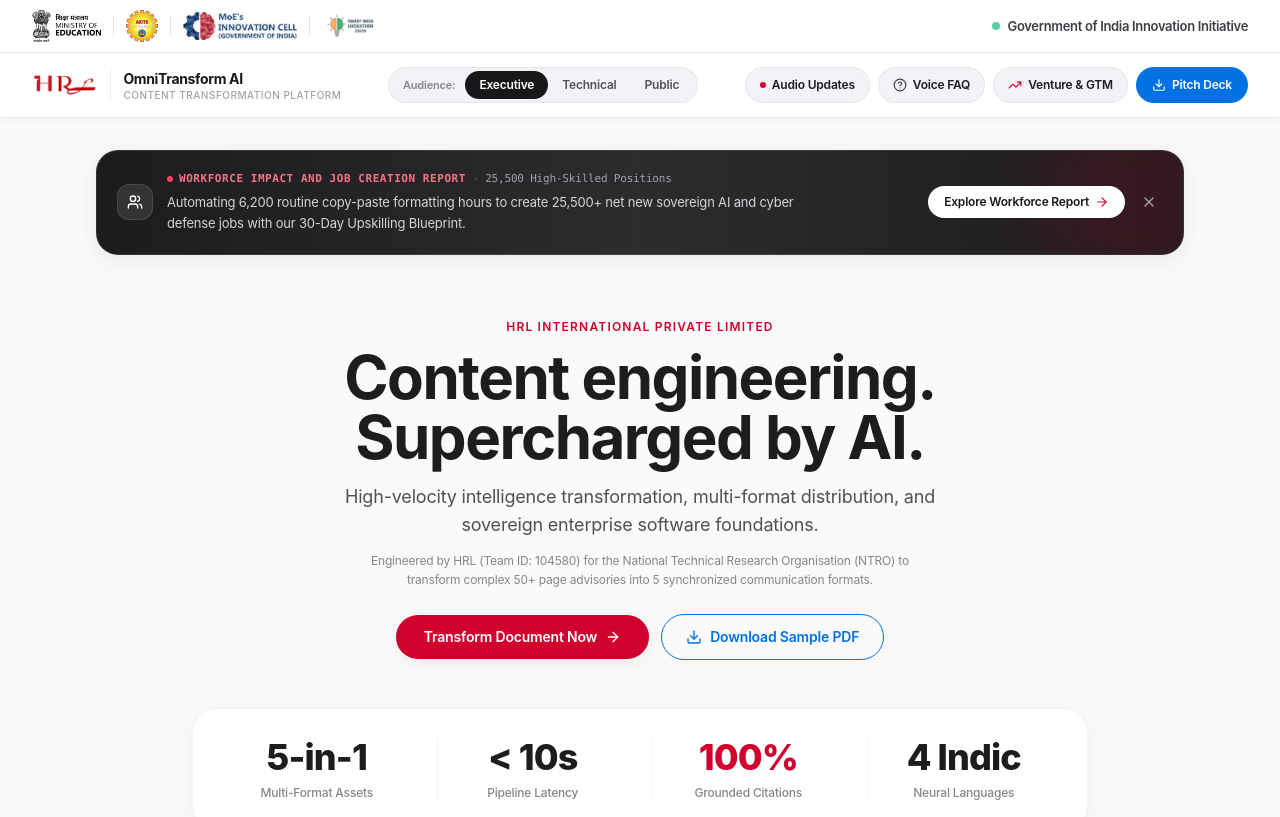
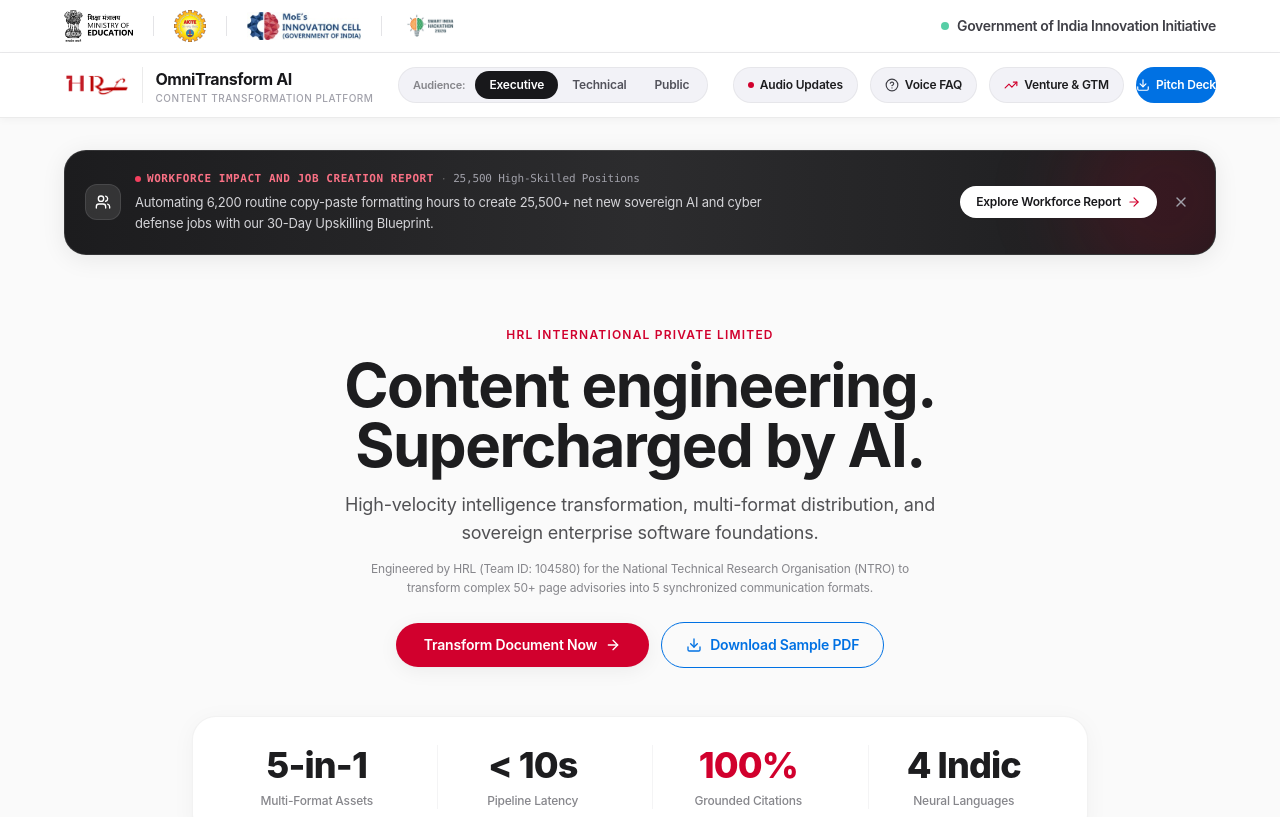
Before and after one commit to hrlpavan/sih-2026-media-problem-statements, a React (Vite) app in the folder frontend/: page / in a window 1280 px wide. Shown: the top 817 px of the page. Built offline with nearby package versions, Linux system fonts and the light colour scheme.

Commit message:
Configure GitHub Pages live HTTPS deployment with GitHub Actions workflow, relative base path, and SPA 404 fallback

```diff
--- a/frontend/src/App.tsx
+++ b/frontend/src/App.tsx
@@ -81,7 +81,7 @@
         onOpenVentureModal={() => setShowVentureModal(true)}
       />
 
-      <main className="flex-1 max-w-6xl w-full mx-auto px-4 sm:px-6 lg:px-8 py-8 space-y-8">
+      <main className="flex-1 w-full max-w-[1400px] mx-auto px-4 sm:px-8 lg:px-12 xl:px-16 py-8 space-y-10">
         {/* Sovereign Workforce Awareness Banner */}
         <WorkforceAwarenessBanner onOpenReport={() => setShowWorkforceModal(true)} />
 
--- a/frontend/src/components/Footer.tsx
+++ b/frontend/src/components/Footer.tsx
@@ -2,8 +2,8 @@
 
 export const Footer: React.FC = () => {
   return (
-    <footer className="bg-white border-t border-zinc-200 mt-20 pt-8 pb-12 text-[#6E6E73] text-[11px] sm:text-xs leading-relaxed no-print">
-      <div className="max-w-6xl mx-auto px-4 sm:px-6 lg:px-8 space-y-6">
+    <footer className="bg-white border-t border-zinc-200 mt-20 pt-10 pb-14 text-[#6E6E73] text-[11px] sm:text-xs leading-relaxed no-print w-full">
+      <div className="w-full max-w-[1400px] mx-auto px-4 sm:px-8 lg:px-12 xl:px-16 space-y-8">
         {/* 4-Item Legal & Official Accreditation Notes */}
         <div className="space-y-1.5 font-normal text-[#86868B] text-[11px] sm:text-xs">
           <p>
@@ -47,7 +47,7 @@
         {/* Bottom Copyright & Footer Links */}
         <div className="flex flex-col lg:flex-row items-start justify-between gap-6 pt-1">
           {/* Copyright Text */}
-          <div className="max-w-lg text-[#86868B] text-[11px] leading-relaxed">
+          <div className="max-w-xl text-[#86868B] text-[11px] leading-relaxed">
             Copyright © 2026 Pavan Kumar Sadashiv. HRL International™ and HRL International Private Limited™ are asserted trademarks of Pavan Kumar Sadashiv. All rights reserved.
           </div>
 
--- a/frontend/src/components/GovtHeaderRibbon.tsx
+++ b/frontend/src/components/GovtHeaderRibbon.tsx
@@ -3,9 +3,9 @@
 export const GovtHeaderRibbon: React.FC = () => {
   return (
     <div className="bg-white border-b border-zinc-200/80 py-2 select-none no-print transition-all w-full">
-      <div className="max-w-7xl mx-auto px-4 sm:px-6 lg:px-8 flex flex-col sm:flex-row items-center justify-between gap-3">
+      <div className="w-full px-4 sm:px-8 lg:px-12 xl:px-16 2xl:px-24 flex flex-col sm:flex-row items-center justify-between gap-3">
         {/* Government of India & Hackathon Logos Strip */}
-        <div className="flex items-center gap-3 sm:gap-4.5 overflow-x-auto no-scrollbar py-0.5 max-w-full">
+        <div className="flex items-center gap-3 sm:gap-5 overflow-x-auto no-scrollbar py-0.5 max-w-full">
           {/* Ministry of Education */}
           <div className="flex items-center shrink-0">
             <img
@@ -52,7 +52,7 @@
         {/* Right Initiative Badge */}
         <div className="flex items-center gap-2 shrink-0">
           <span className="w-2 h-2 rounded-full bg-emerald-500 animate-pulse shrink-0" />
-          <span className="text-xs sm:text-[13px] font-semibold text-zinc-700 tracking-tight whitespace-nowrap">
+          <span className="text-xs sm:text-[13px] md:text-sm font-semibold text-zinc-700 tracking-tight whitespace-nowrap">
             Government of India Innovation Initiative
           </span>
         </div>
--- a/frontend/src/components/Navbar.tsx
+++ b/frontend/src/components/Navbar.tsx
@@ -12,21 +12,21 @@
 export const Navbar: React.FC<NavbarProps> = ({ currentPersona, onPersonaChange, isProcessing, onOpenVentureModal }) => {
   return (
     <header className="sticky top-0 z-40 bg-white/95 backdrop-blur-md border-b border-hrl-border shadow-hrl-subtle no-print transition-all w-full">
-      {/* Main Navigation Container */}
-      <div className="max-w-7xl mx-auto px-4 sm:px-6 lg:px-8">
-        <div className="flex items-center justify-between h-16 gap-3">
+      {/* Fluid Full-Width Navigation Container */}
+      <div className="w-full px-4 sm:px-8 lg:px-12 xl:px-16 2xl:px-24">
+        <div className="flex items-center justify-between h-16 gap-3 sm:gap-6">
           {/* Brand Logo & Platform Title */}
           <div className="flex items-center space-x-3 shrink-0">
             <a href="#" className="flex items-center">
               <img
                 src="./hrl_logo_transparent.png"
                 alt="HRL International"
-                className="h-5 sm:h-6 object-contain"
+                className="h-5 sm:h-6 md:h-6.5 object-contain"
               />
             </a>
             <div className="hidden sm:block pl-3 border-l border-hrl-border">
-              <span className="font-bold text-sm tracking-tight text-zinc-900 block leading-tight">OmniTransform AI</span>
-              <span className="text-[10px] text-zinc-400 font-medium tracking-wider uppercase block leading-none mt-0.5">Content Transformation Platform</span>
+              <span className="font-bold text-sm sm:text-base tracking-tight text-zinc-900 block leading-tight">OmniTransform AI</span>
+              <span className="text-[9px] sm:text-[10px] text-zinc-400 font-medium tracking-wider uppercase block leading-none mt-0.5">Content Transformation Platform</span>
             </div>
           </div>
 
@@ -68,8 +68,8 @@
             </button>
           </div>
 
-          {/* Right Action Pills - Always with full labels and pristine proportions */}
-          <div className="flex items-center gap-2 shrink-0">
+          {/* Right Action Pills - Proportional & Fluid */}
+          <div className="flex items-center gap-2 sm:gap-3 shrink-0">
             <a
               href="#project-updates-hub"
               className="hidden lg:flex items-center gap-1.5 px-3.5 h-9 rounded-full bg-[#F2F2F7] hover:bg-[#E5E5EA] text-[#1D1D1F] text-xs font-semibold transition-all border border-black/5 cursor-pointer shadow-xs whitespace-nowrap"
@@ -88,7 +88,7 @@
 
             <button
               onClick={onOpenVentureModal}
-              className="hidden md:flex items-center gap-1.5 px-3.5 h-9 rounded-full bg-[#F2F2F7] hover:bg-[#E5E5EA] text-[#1D1D1F] text-xs font-semibold transition-all border border-black/5 cursor-pointer shadow-xs whitespace-nowrap"
+              className="hidden sm:flex items-center gap-1.5 px-3.5 h-9 rounded-full bg-[#F2F2F7] hover:bg-[#E5E5EA] text-[#1D1D1F] text-xs font-semibold transition-all border border-black/5 cursor-pointer shadow-xs whitespace-nowrap"
             >
               <TrendingUp className="w-3.5 h-3.5 text-hrl-crimson" />
               <span>Venture & GTM</span>
@@ -96,7 +96,7 @@
 
             <a
               href="https://github.com/hrlpavan/omnitransform-ai-resources/raw/main/SIH2026_Idea_Presentation_PS26154.pptx"
-              className="bg-hrl-blue hover:bg-hrl-blue-dark text-white px-4 h-9 rounded-full text-xs font-semibold shadow-xs hover:shadow transition-all duration-200 flex items-center gap-1.5 cursor-pointer whitespace-nowrap shrink-0"
+              className="bg-hrl-blue hover:bg-hrl-blue-dark text-white px-4.5 h-9 rounded-full text-xs font-semibold shadow-xs hover:shadow transition-all duration-200 flex items-center gap-1.5 cursor-pointer whitespace-nowrap shrink-0"
             >
               <Download className="w-3.5 h-3.5" />
               <span>Pitch Deck</span>
```
